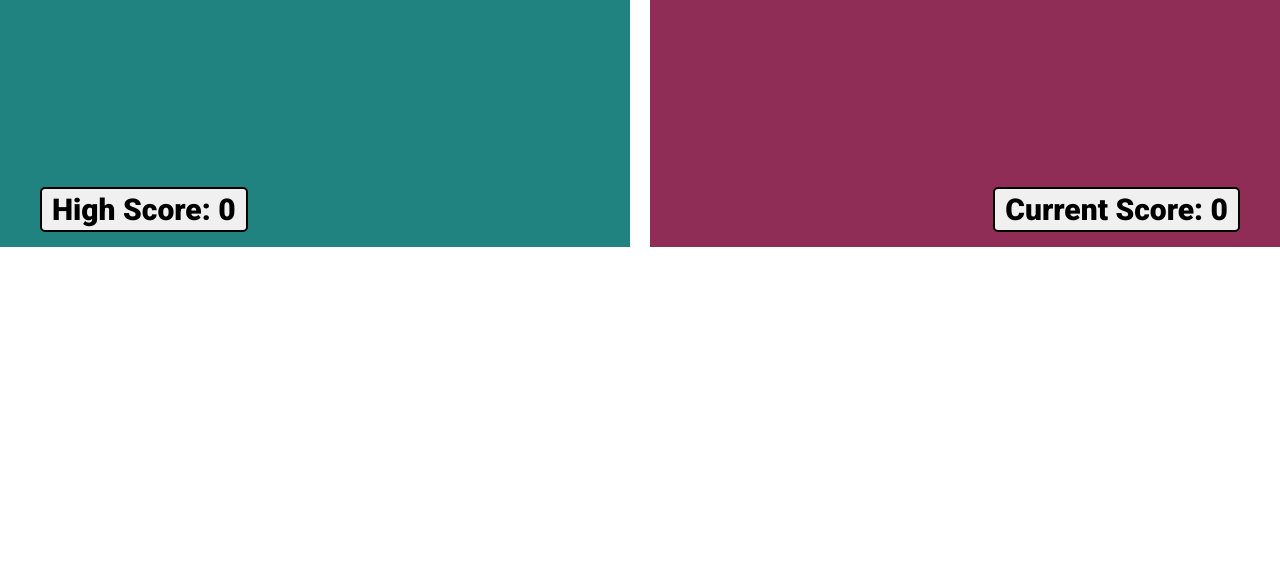
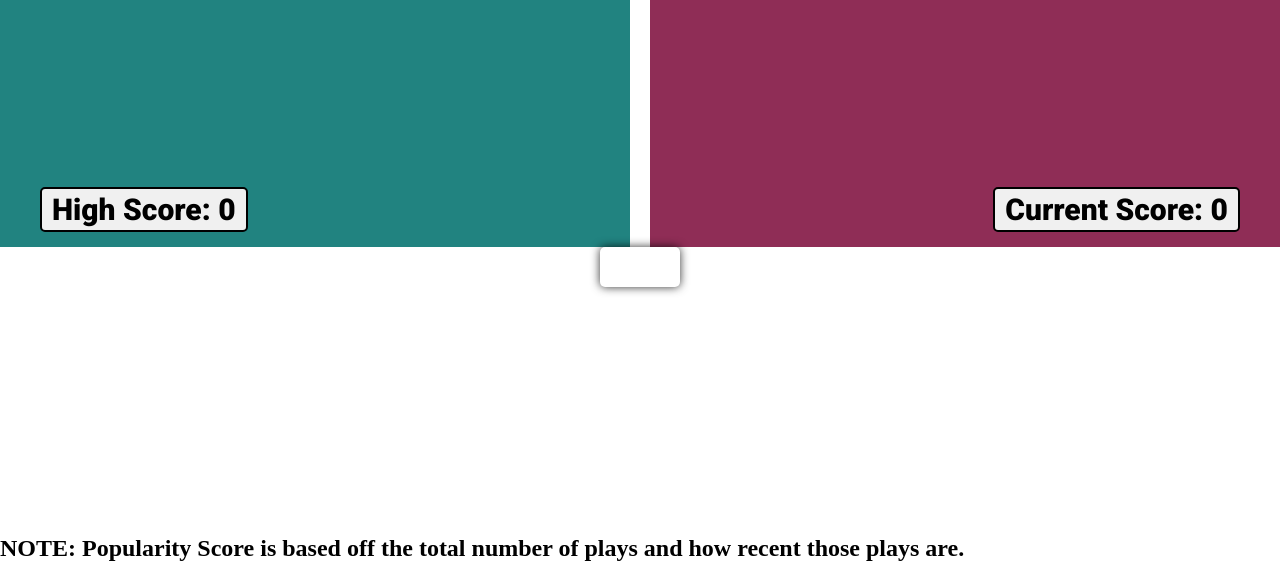
Before and after one commit to AlekAlvarez/Aleks-dev, a Flask app: page /play-again in a window 1280 px wide. Shown: the part 553-1115 px from the top of the page. Before the commit the page ends 800 px from the top, so only its background shows below. Run offline with Flask 3, Linux system fonts and the light colour scheme.

Commit message:
added gameNote to main game screen

```diff
--- a/app/static/styles/gameStyle.css
+++ b/app/static/styles/gameStyle.css
@@ -142,6 +142,26 @@
     font-size: 40px;
 }
 
+.gameNote {
+    position: absolute;
+    top: 800px;
+    left: 50%;
+    transform: translateX(-50%);
+    background-color: white;
+    padding: 20px 40px;
+    border-radius: 5px;
+    z-index: 3;
+    box-shadow: 0 0 10px rgba(0, 0, 0, 0.8);
+}
+
+.gameNote h2 {
+    font-family: "Oswald", sans-serif;
+    font-optical-sizing: auto;
+    font-weight: 400;
+    font-style: normal;
+    font-size: 25px;
+}
+
 /* Brighten and dim effect for the entire side */
 /* .leftHover:hover {
     background-color: rgba(255, 255, 255, 0.2);
--- a/app/templates/game.html
+++ b/app/templates/game.html
@@ -57,6 +57,11 @@
             <div class="circle">
                 <h1><span id="levelCounter">1</span></h1>
             </div>
+
+            <div class="gameNote"></div>
+                <h2>NOTE: Popularity Score is based off the total number of plays and how recent those plays are.</h2>
+            </div>
+
         </div>
     </div>
 </body>
```
